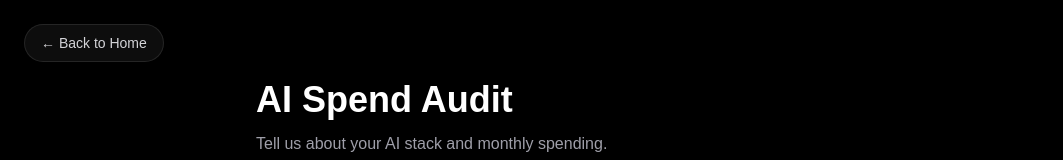
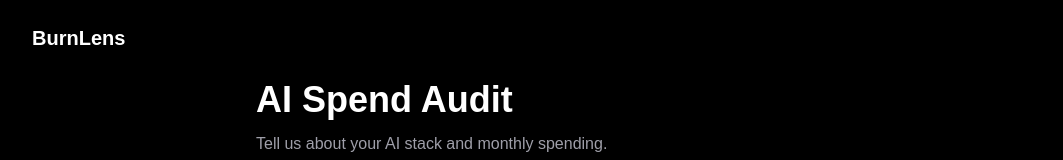
Before and after one commit to Gurpreet123singh/spendra, a Next.js app: page /audit in a window 1280 px wide. Shown: the top 160 px of the page, without its empty margins (0-1063 px from the left). Built offline with nearby package versions, Linux system fonts and the light colour scheme; no server answers.

Commit message:
polish: improve navigation and branding

```diff
--- a/src/app/audit/page.tsx
+++ b/src/app/audit/page.tsx
@@ -96,9 +96,8 @@
     <main className="min-h-screen bg-black px-6 py-20 text-white">
       <Link
   href="/"
-  className="fixed left-6 top-6 rounded-full border border-white/10 bg-white/5 px-4 py-2 text-sm text-zinc-300 transition hover:bg-white/10 hover:text-white"
->
-  ← Back to Home
+  className="absolute left-8 top-6 text-xl font-bold">
+  BurnLens
 </Link>
       <div className="mx-auto max-w-3xl">
         <h1 className="text-4xl font-bold">AI Spend Audit</h1>
```
